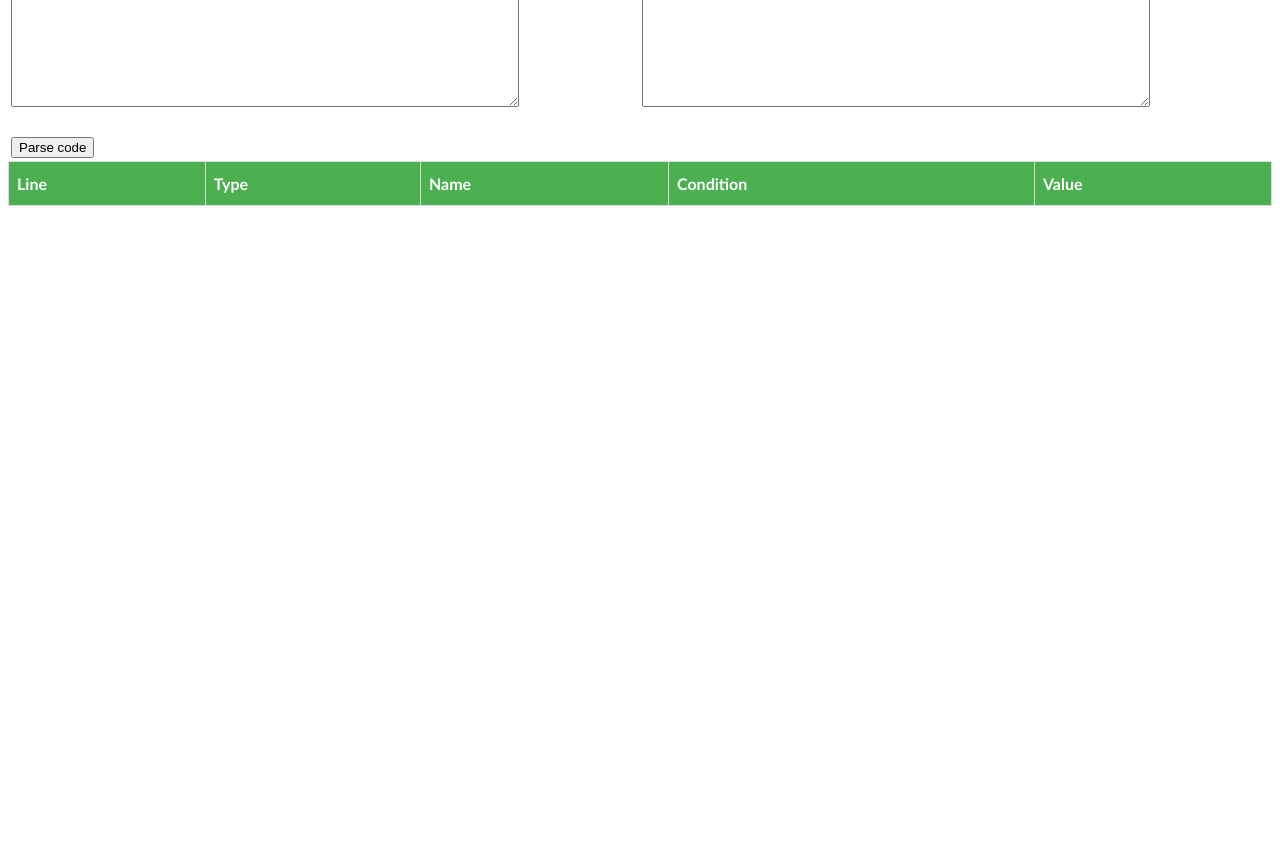
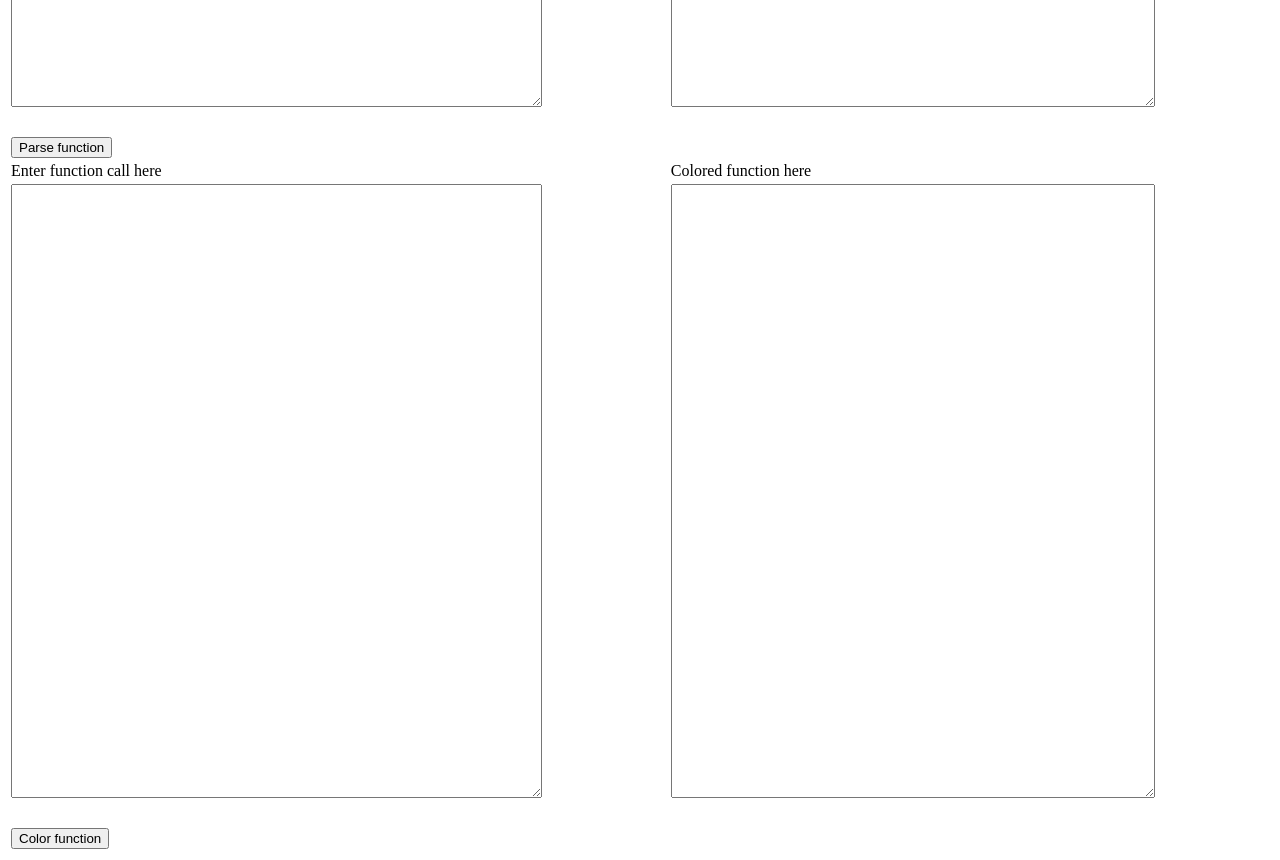
Before and after one commit to maorRoz/maorRoz-sqe-workshop-2018-exercise-2, a website built with webpack: page index.html in a window 1280 px wide. Shown: the part 540-1400 px from the top of the page. Before the commit the page ends 800 px from the top, so only its background shows below. Built offline with nearby package versions, Linux system fonts and the light colour scheme.

Commit message:
improvd the htm, removed line number

```diff
--- a/index.html
+++ b/index.html
@@ -46,12 +46,12 @@
             <tr>
                 <td>
                     <div>
-                        <label>Enter code here</label>
+                        <label>Enter function delcaration here</label>
                     </div>
                 </td>
                 <td>
                     <div>
-                        <label>Parsed code here</label>
+                        <label>Parsed function here</label>
                     </div>
                 </td>
             </tr>
@@ -70,24 +70,46 @@
             <tr>
                 <td>
                     <div>
-                        <button id="codeSubmissionButton">Parse code</button>
+                        <button id="codeSubmissionButton">Parse function</button>
+                    </div>
+                </td>
+                <td>
+                </td>
+            </tr>
+            <tr>
+                <td>
+                    <div>
+                        <label>Enter function call here</label>
+                    </div>
+                </td>
+                <td>
+                    <div>
+                        <label>Colored function here</label>
+                    </div>
+                </td>
+            </tr>
+            <tr>
+                <td>
+                    <div class="textAreaWrapper">
+                        <textarea id="codePlaceholder" title="Enter function call here"></textarea>
+                    </div>
+                </td>
+                <td>
+                    <div class="textAreaWrapper">
+                        <textarea id="parsedCode" title="Colored function here"></textarea>
+                    </div>
+                </td>
+            </tr>
+            <tr>
+                <td>
+                    <div>
+                        <button id="codeSubmissionButton">Color function</button>
                     </div>
                 </td>
                 <td>
                 </td>
             </tr>
         </table>
-        <table id='elementsTable'>
-            <tr>
-                <th>Line</th>
-                <th>Type</th>
-                <th>Name</th>
-                <th>Condition</th>
-                <th>Value</th>
-            </tr>
-
-
-        </table>
 
         <script src="dist/bundle.js"></script>
     </body>
--- a/src/js/code-analyzer.js
+++ b/src/js/code-analyzer.js
@@ -1,7 +1,7 @@
 import * as esprima from 'esprima';
 
 const parseCode = (codeToParse) => {
-    return esprima.parseScript(codeToParse, {loc: true});
+    return esprima.parseScript(codeToParse);
 };
 
 export {parseCode};
```
